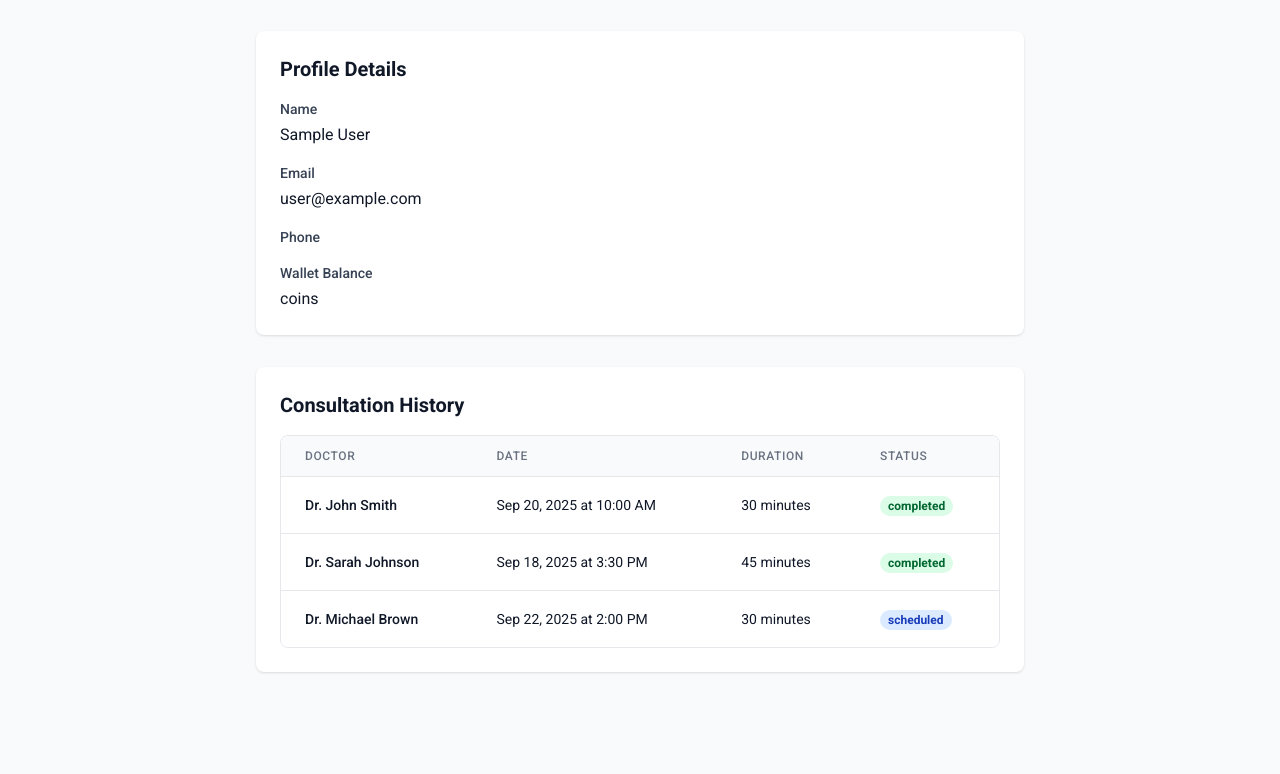
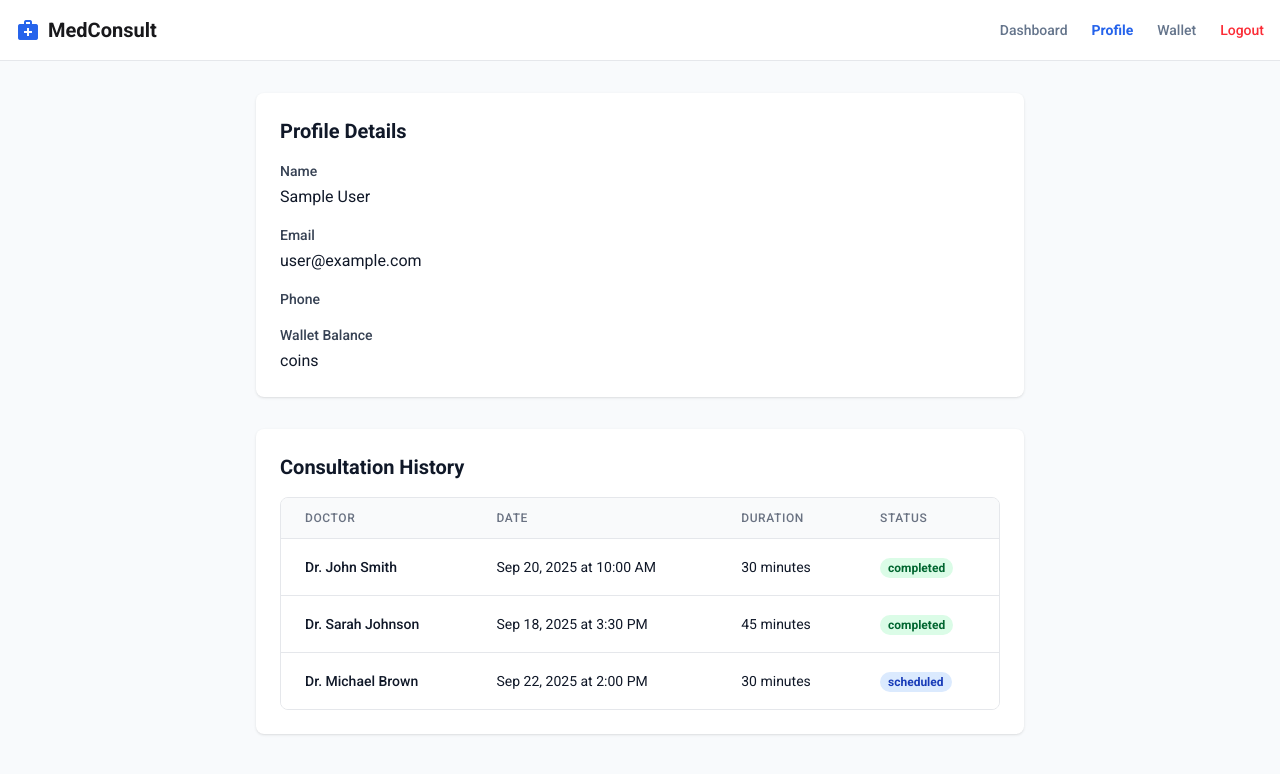
Before and after one commit to Biswajit-2600/medigal, a Next.js app: page /profile in a window 1280 px wide. Shown: the top 774 px of the page. Built offline with nearby package versions, Linux system fonts and the light colour scheme; no server answers; sample sign-in values are in the browser's storage.

Commit message:
added the navbar to all the pages

```diff
--- a/src/app/(authenticated)/dashboard/page.tsx
+++ b/src/app/(authenticated)/dashboard/page.tsx
@@ -6,43 +6,15 @@ import Link from "next/link";
 
 export default async function DashboardPage() {
   const session = await getServerSession(authOptions);
-  if (!session) redirect("/auth/login");
+  if (!session) {
+    redirect("/auth/login");
+  }
 
   return (
-    <div className="fixed inset-0 flex overflow-hidden">
-      <div className="flex flex-col flex-1">
-        {/* Header */}
-        <header
-          className="flex items-center justify-between p-4 border-b border-gray-200"
-          style={{ backgroundColor: "#FFFFFF" }}
-        >
-          <div className="flex items-center space-x-2">
-            <MaterialIcon name="medical_services" className="text-3xl" style={{ color: "#2563EB" }} />
-            <h1 className="text-xl font-bold" style={{ color: "#18181B" }}>
-              MedConsult
-            </h1>
-          </div>
-          <nav className="flex items-center space-x-6">
-            <Link href="/dashboard" className="text-sm font-medium hover:underline" style={{ color: "#2563EB" }}>
-              Dashboard
-            </Link>
-            <Link href="/profile" className="text-sm font-medium hover:underline hover-blue" style={{ color: "rgb(100, 116, 139)" }}>
-              Profile
-            </Link>
-            <Link href="/wallet" className="text-sm font-medium hover:underline hover-blue" style={{ color: "rgb(100, 116, 139)" }}>
-              Wallet
-            </Link>
-            <Link href="/auth/logout" className="text-sm font-medium text-red-500 hover:underline">
-              Logout
-            </Link>
-          </nav>
-        </header>
-
-        {/* Main Content */}
-        <main className="flex-1 p-6 lg:p-8 overflow-y-auto">
-          <div className="max-w-7xl mx-auto grid grid-cols-1 lg:grid-cols-3 gap-8">
-            {/* Left Column - Main Content */}
-            <div className="lg:col-span-2 space-y-8">
+    <div className="flex-1 p-6 lg:p-8">
+      <div className="max-w-7xl mx-auto grid grid-cols-1 lg:grid-cols-3 gap-8">
+        {/* Left Column - Main Content */}
+        <div className="lg:col-span-2 space-y-8">
               {/* Welcome Section */}
               <div>
                 <h2 className="text-3xl font-bold" style={{ color: "#18181B" }}>
@@ -260,8 +232,6 @@ export default async function DashboardPage() {
               </div>
             </div>
           </div>
-        </main>
-      </div>
-    </div>
-  );
+        </div>
+    );
 }
--- a/src/app/(authenticated)/layout.tsx
+++ b/src/app/(authenticated)/layout.tsx
@@ -2,6 +2,7 @@ import { ReactNode } from "react";
 import { getServerSession } from "next-auth";
 import { redirect } from "next/navigation";
 import { authOptions } from "@/lib/auth";
+import Navbar from "@/components/navigation/Navbar";
 
 interface LayoutProps {
   children: ReactNode;
@@ -17,7 +18,12 @@ export default async function DashboardLayout({ children }: LayoutProps) {
 
   return (
     <div className="min-h-screen bg-background-light dark:bg-background-dark">
-      {children}
+      <div className="fixed inset-0 flex flex-col overflow-hidden">
+        <Navbar />
+        <main className="flex-1 overflow-y-auto">
+          {children}
+        </main>
+      </div>
     </div>
   );
 }
--- a/src/app/(authenticated)/profile/page.tsx
+++ b/src/app/(authenticated)/profile/page.tsx
@@ -9,7 +9,8 @@ export default async function ProfilePage() {
   if (!session) redirect("/auth/login");
 
   return (
-    <div className="mx-auto max-w-3xl space-y-8">
+    <div className="p-6 lg:p-8">
+      <div className="mx-auto max-w-3xl space-y-8">
       <div className="rounded-lg bg-white p-6 shadow">
         <h2 className="text-xl font-semibold text-gray-900">Profile Details</h2>
         <div className="mt-4 space-y-4">
@@ -48,6 +49,7 @@ export default async function ProfilePage() {
           <ConsultationHistory consultations={mockConsultations} />
         </div>
       </div>
+      </div>
     </div>
   );
 }
--- /dev/null
+++ b/src/components/navigation/Navbar.tsx
@@ -0,0 +1,73 @@
+"use client";
+
+import Link from "next/link";
+import { usePathname } from "next/navigation";
+import { signOut } from "next-auth/react";
+import MaterialIcon from "@/components/ui/MaterialIcons";
+
+const navItems = [
+  {
+    name: "Dashboard",
+    href: "/dashboard",
+    icon: "dashboard"
+  },
+  {
+    name: "Profile",
+    href: "/profile",
+    icon: "person_outline"
+  },
+  {
+    name: "Wallet",
+    href: "/wallet",
+    icon: "account_balance_wallet"
+  }
+];
+
+export default function Navbar() {
+  const pathname = usePathname();
+
+  const handleLogout = () => {
+    signOut({ callbackUrl: "/auth/login" });
+  };
+
+  return (
+    <header
+      className="flex items-center justify-between p-4 border-b border-gray-200"
+      style={{ backgroundColor: "#FFFFFF" }}
+    >
+      <div className="flex items-center space-x-2">
+        <MaterialIcon name="medical_services" className="text-3xl" style={{ color: "#2563EB" }} />
+        <h1 className="text-xl font-bold" style={{ color: "#18181B" }}>
+          MedConsult
+        </h1>
+      </div>
+
+      <nav className="flex items-center space-x-6">
+        {navItems.map((item) => {
+          const isActive = pathname === item.href;
+          return (
+            <Link
+              key={item.name}
+              href={item.href}
+              className={`text-sm font-medium hover:underline transition-colors duration-200 ${
+                isActive
+                  ? "text-blue-600 font-semibold"
+                  : "text-gray-600 hover:text-blue-500"
+              }`}
+              style={isActive ? { color: "#2563EB" } : { color: "rgb(100, 116, 139)" }}
+            >
+              {item.name}
+            </Link>
+          );
+        })}
+
+        <button
+          onClick={handleLogout}
+          className="text-sm font-medium text-red-500 hover:text-red-600 hover:underline transition-colors duration-200 cursor-pointer"
+        >
+          Logout
+        </button>
+      </nav>
+    </header>
+  );
+}
```
